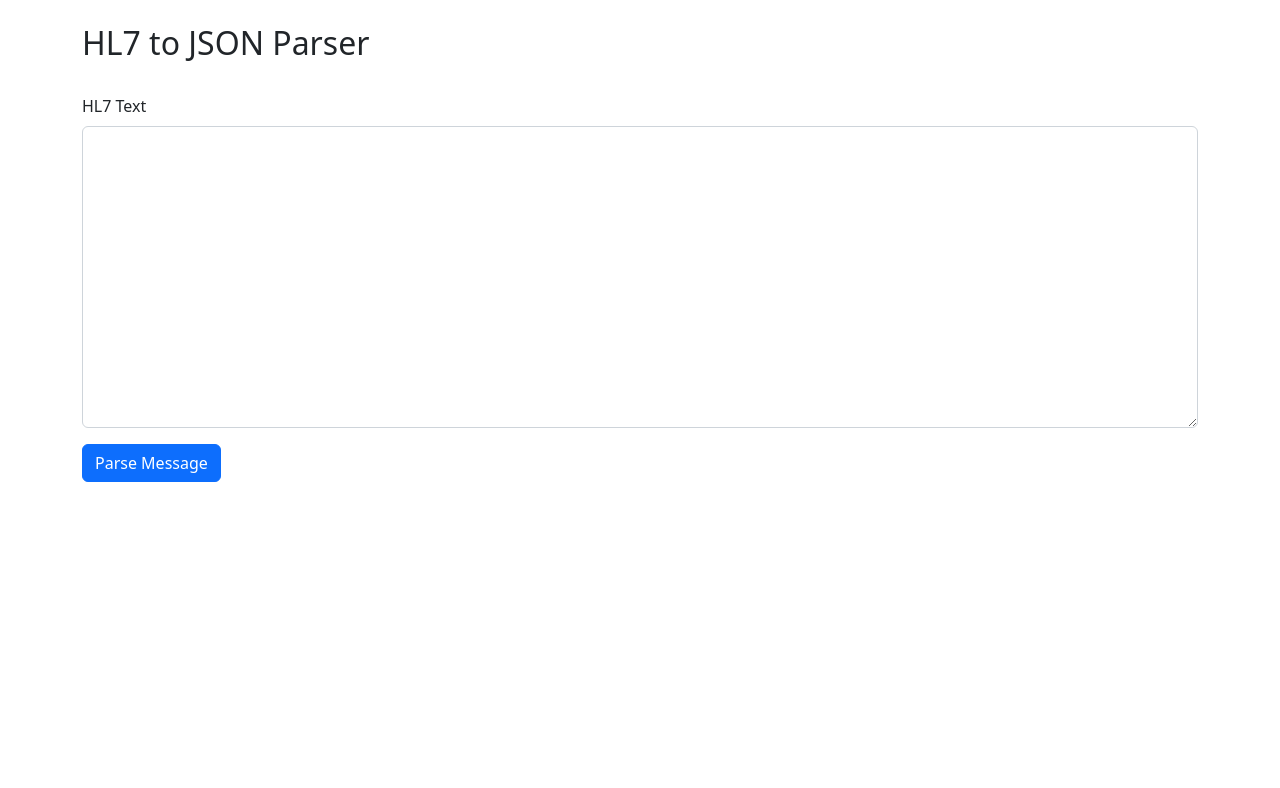
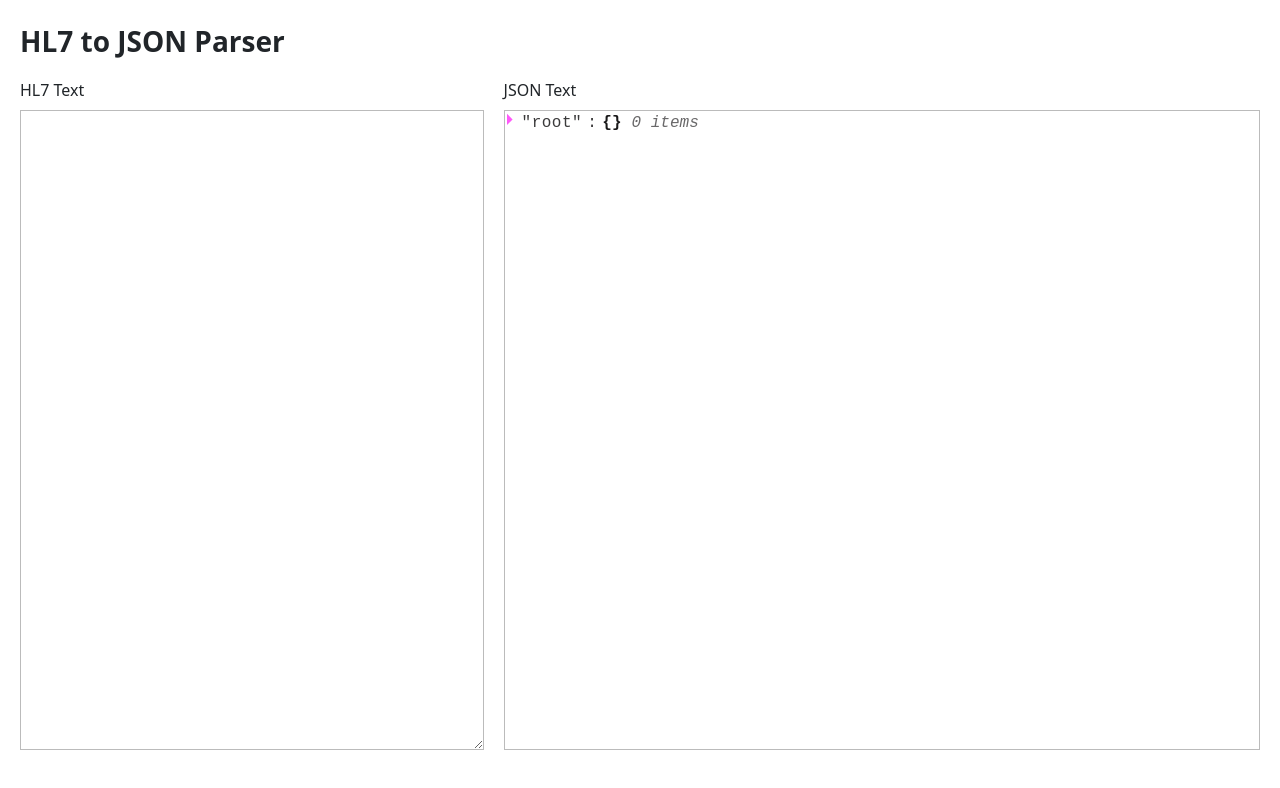
Before and after one commit to Pragati8/hl-parser, a React (Create React App) app: page / in a window 1280 px wide. Shown: the top 788 px of the page. Built offline with nearby package versions, Linux system fonts and the light colour scheme.

Commit message:
UI Updated

```diff
--- /dev/null
+++ b/src/Components/Display.css
@@ -0,0 +1,38 @@
+.App{
+    margin: 20px;
+    height: 90vh;
+}
+
+.flex-container {
+    display: flex;
+    justify-content: space-between;
+    gap: 20px;
+    height: 80vh;
+}
+
+.header1 {
+    font-size: 28px;
+    font-weight: 600;
+}
+
+.div1 {
+    flex-grow: 3;
+    font-weight: 500;
+}
+
+.div2 {
+    flex-grow: 7;
+    font-weight: 500;
+}
+
+.div1 textarea.form-control{
+    border-radius: 0px;
+    border: 1px solid #bbbbbb;
+    height: 100%;
+}
+
+.jviewer {
+    border: 1px solid #bbbbbb;
+    height: 100%;
+    overflow: auto;
+}
--- a/src/Components/Display.js
+++ b/src/Components/Display.js
@@ -2,6 +2,7 @@ import React from 'react';
 import hl7 from '../hl7.json';
 import JSONViewer from './JSONViewer';
 import { useState } from 'react';
+import './Display.css';
 
 const Display = () => {
     let JSONText = {};
@@ -13,9 +14,6 @@ const Display = () => {
 
     //function called on parseMessage button
     function parseMessage() {
-
-        document.querySelector('#pMsg').style.display = "block"
-
         let msg = document.querySelector('#msg').value;
         let pattern = /\\n/g;
         msg = msg.replace(pattern, '\n');
@@ -30,6 +28,7 @@ const Display = () => {
         let count = 0;
 
         for(let k=0;k<mainMsgArr.length;k++) {
+            mainMsgArr[k] = mainMsgArr[k].trim();
             mArr = mainMsgArr[k].split("|");
             if(!nArrayMsgSeg.includes(mArr[0]))
                 nArrayMsgSeg.push(mArr[0]);
@@ -44,7 +43,6 @@ const Display = () => {
         }
 
         for(let k=0;k<mainMsgArr.length;k++) {
-            mainMsgArr[k] = mainMsgArr[k].trim();
             msgArr = mainMsgArr[k].split("|");
             eachMsgSeg = `{`;
 
@@ -69,7 +67,7 @@ const Display = () => {
 
                         if(msgArr[msgIndex] && msgArr[msgIndex].includes('^')) {
                             let subValues = msgArr[msgIndex].split('^');
-                            // console.log(subValues);
+
                             for(let j=0;j<subKey.length;j++) {
                                 JSONText = `${JSONText} "${subKey[j]}": ${subValues[j]!==undefined?`"${subValues[j]}"`:"\"\""}${j!==subKey.length-1?",":""}\n\t\t`;
                                 eachMsgSeg = `${eachMsgSeg}"${subKey[j]}": ${subValues[j]!==undefined?`"${subValues[j]}"`:"\"\""}${j!==subKey.length-1?",":""}\n\t\t`
@@ -96,7 +94,6 @@ const Display = () => {
                 }
                 JSONText = `${JSONText} \n }`;
                 eachMsgSeg = `${eachMsgSeg} \n }`;
-                // console.log(JSONText);
 
                 let index = arrayMsgSeg.indexOf(msgArr[0]);
                 if(index !== -1)
@@ -108,7 +105,7 @@ const Display = () => {
                 mValues = [];
             }
         }
-        // JSONText = `${JSONText}\n}`
+
         for(let i=0;i<arrayMsgSeg.length;i++) {
             if(arrayMsgSegValues[i].length !== 0) {
                 JSONText = `${JSONText},\n"${arrayMsgSeg[i]}":[${arrayMsgSegValues[i]}]`
@@ -117,38 +114,30 @@ const Display = () => {
         JSONText = `${JSONText}\n}`
         let reg = /\\/g
         JSONText = JSONText.replace(reg,"\\\\");
-        console.log(JSONText);
 
         setJText(JSON.parse(JSONText));
 
     }
 
   return (
-    <div className="container">
-        <div className="row">
-            <div className="col my-4">
-                <p className="h2">HL7 to JSON Parser</p>
+    <>
+        <div className=''>
+            <p className="header1">HL7 to JSON Parser</p>
+        </div>
+        <div className='flex-container'>
+            <div className="div1">
+                <label className="form-label">HL7 Text</label>
+                <textarea className="form-control textArea1" id="msg" onChange={parseMessage}></textarea>
+            </div>
+            <div className="div2">
+                <label className="form-label">JSON Text</label>
+                <div className="jviewer">
+                    <JSONViewer JText={JText} displayDataTypes={false} theme={"summerfruit:inverted"} collapsed={2} />
+                </div>
             </div>
         </div>
-        <div className="row">
-            <div className="col">
-                <label className="form-label">HL7 Text</label>
-                <textarea className="form-control" rows="12" id="msg"></textarea>
-            </div>
-        </div>
-        <div className="row">
-            <div className="col my-3">
-                <button type="button" className="btn btn-primary" onClick={parseMessage}>Parse Message</button>
-            </div>
-        </div>
-        <div className="row">
-            <div className="col" style={{display: 'none'}} id='pMsg'>
-                <label className="form-label">JSON Text</label>
-                <JSONViewer JText={JText} displayDataTypes={false} collapsed={2} />
-            </div>
-        </div>
+    </>
 
-    </div>
   )
 }
 
--- a/src/Components/JSONViewer.js
+++ b/src/Components/JSONViewer.js
@@ -5,8 +5,7 @@ import React from 'react'
 const JSONViewer = (props) => {
   return (
     <div>
-        <ReactJson src={props.JText} theme="monokai" displayDataTypes={props.displayDataTypes} collapsed={props.collapsed} />
-
+        <ReactJson src={props.JText} theme={props.theme} displayDataTypes={props.displayDataTypes} collapsed={props.collapsed} />
     </div>
   )
 }
```
